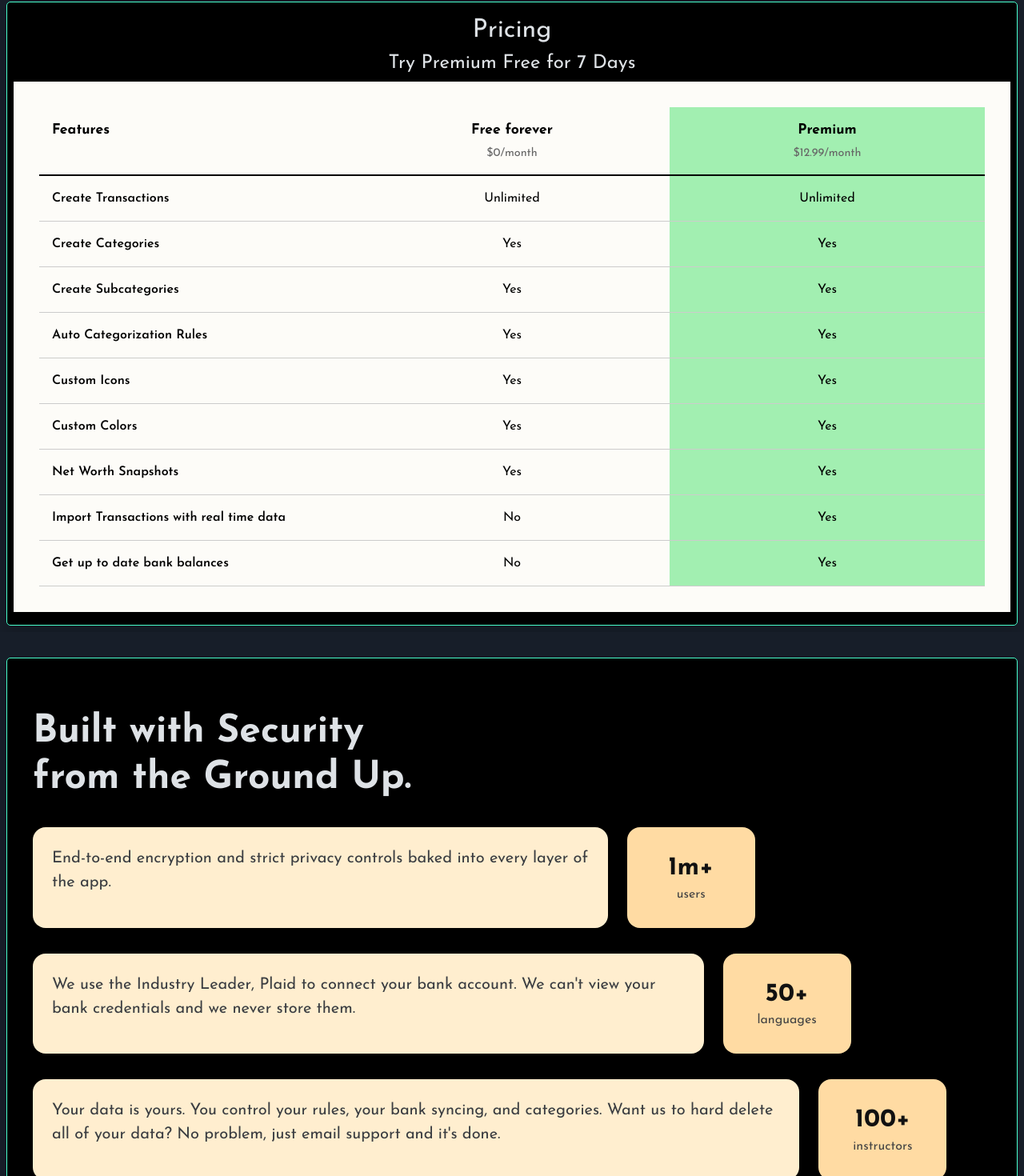
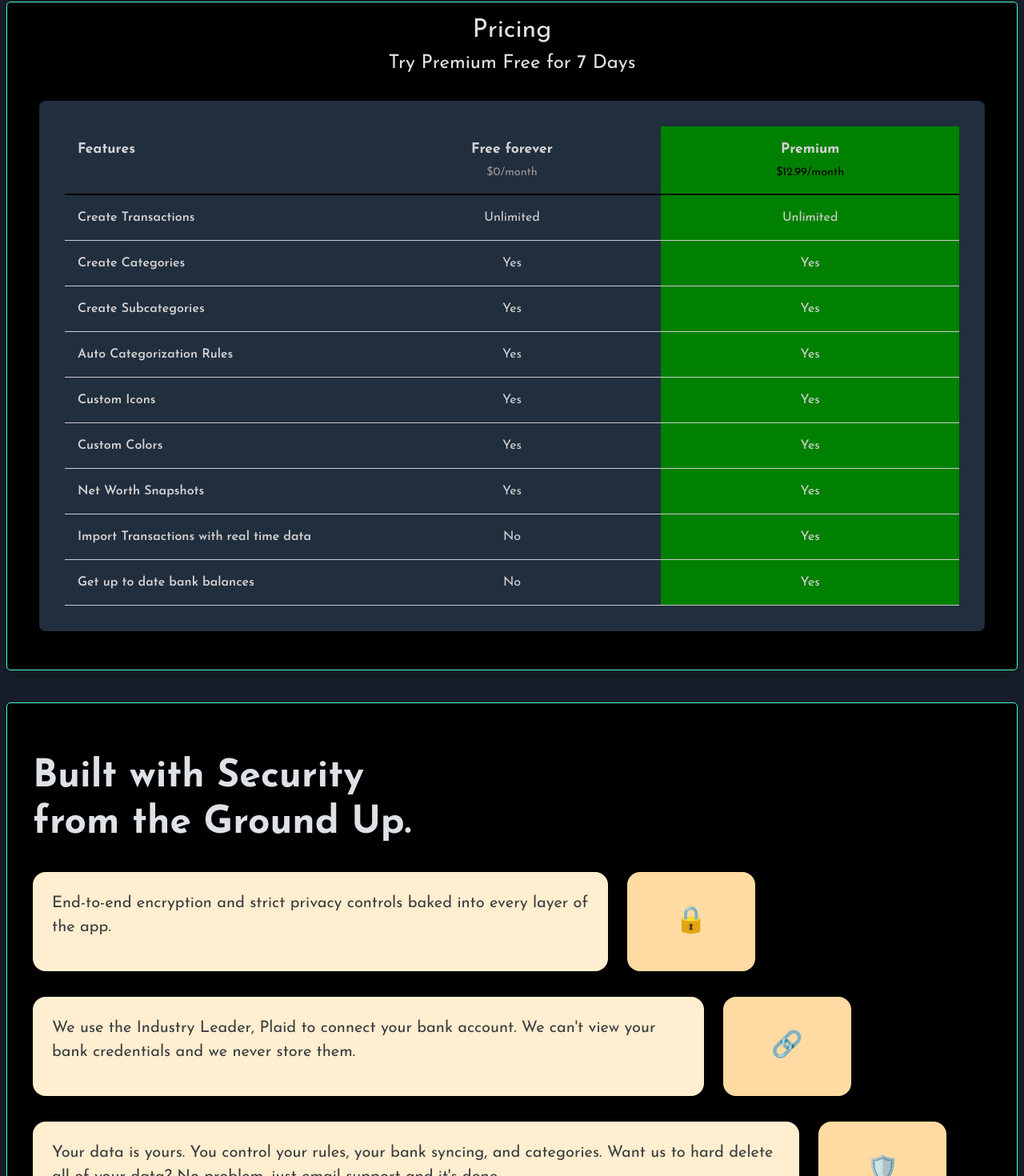
Before and after one commit to kbomb6/lucky-friday-website, a Vue app: page / in a window 1280 px wide. Shown: the part 3753-5223 px from the top of the page at 80% size. Built offline with nearby package versions, Linux system fonts and the light colour scheme; a web font is replaced by a local one.

Commit message:
price chart

```diff
--- a/src/views/Homepage.vue
+++ b/src/views/Homepage.vue
@@ -193,19 +193,19 @@ const features = [
                             <div class="info-block size-1">
                                 <p>End-to-end encryption and strict privacy controls baked into every layer of the app.</p>
                             </div>
-                            <div class="stat-block">1m+<br><span>users</span></div>
+                            <div class="stat-block">🔒<br></div>
                         </div>
                         <div class="pair">
                             <div class="info-block size-2">
                                 <p>We use the Industry Leader, Plaid to connect your bank account. We can't view your bank credentials and we never store them.</p>
                             </div>
-                            <div class="stat-block">50+<br><span>languages</span></div>
+                            <div class="stat-block">🔗<br></div>
                         </div>
                         <div class="pair">
                             <div class="info-block size-3">
                                 <p>Your data is yours. You control your rules, your bank syncing, and categories. Want us to hard delete all of your data? No problem, just email support and it's done.</p>
                             </div>
-                            <div class="stat-block">100+<br><span>instructors</span></div>
+                            <div class="stat-block">🛡️<br></div>
                         </div>
                     </div>
                 </div>
@@ -412,9 +412,11 @@ const features = [
 
 .comparison-table {
   padding: 2rem;
-  color: #000;
-  background: #fdfcf8;
+  color: #d4d2d2;
+  background: #212e3e;
   font-family: 'Josefin Sans', sans-serif;
+  margin: 2em;
+  border-radius: 8px;
 }
 
 .comparison-table h2 {
@@ -457,12 +459,16 @@ const features = [
 .price {
   font-weight: normal;
   font-size: 0.9rem;
-  color: #666;
+  color: #999595;
   margin-top: 0.25rem;
 }
 
+.pro .price {
+    color: black;
+}
+
 .pro {
-  background-color: #a2efb1;
+  background-color: green;
 }
 
 .global-section {
@@ -518,10 +524,13 @@ const features = [
   text-align: center;
   font-size: 2rem;
   font-weight: bold;
-  line-height: 1.2;
+  line-height: 1;
   color: #111;
   flex-shrink: 0;
   width: 160px;
+  display: flex;
+  justify-content: center;
+  align-items: center;
 }
 
 .stat-block span {
```
